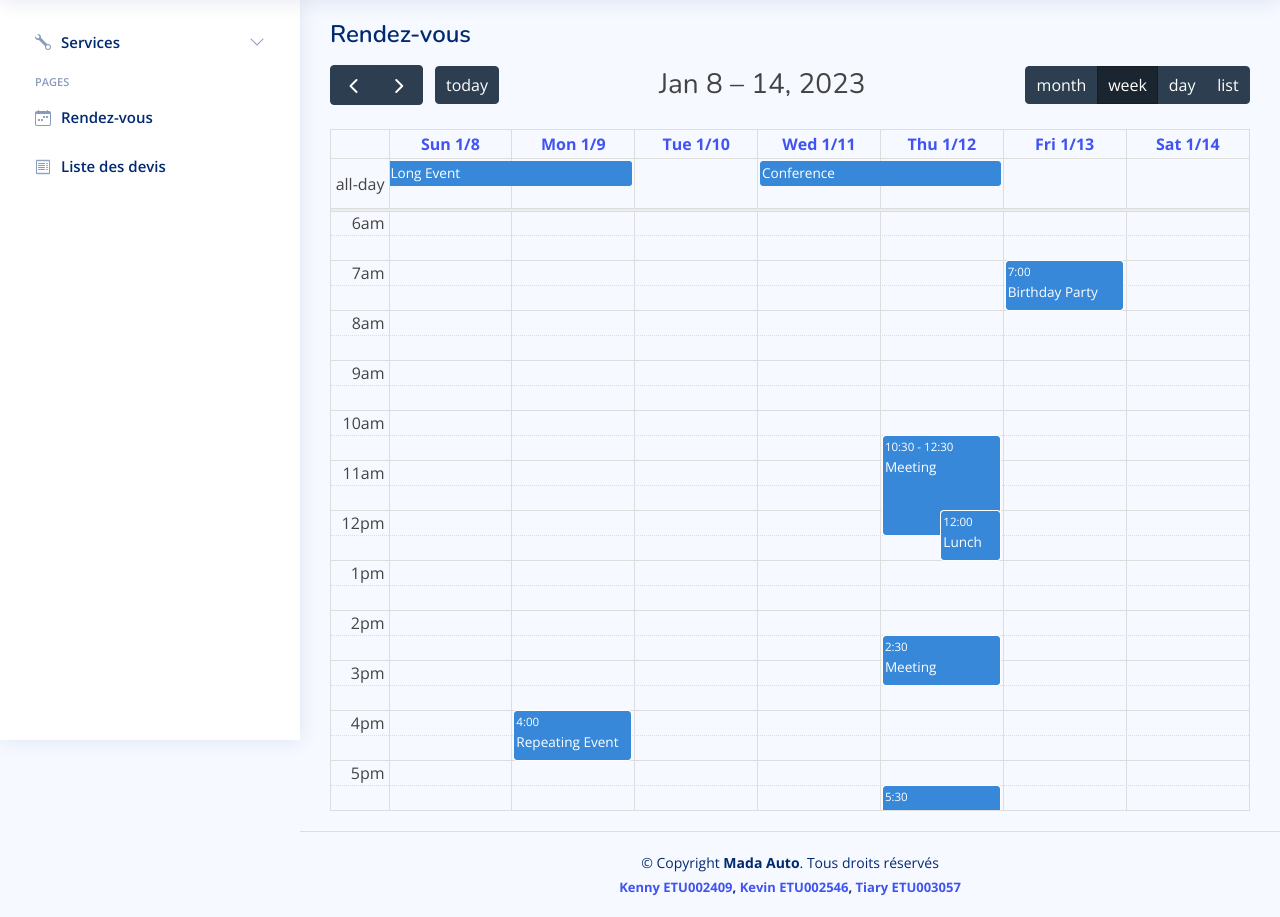
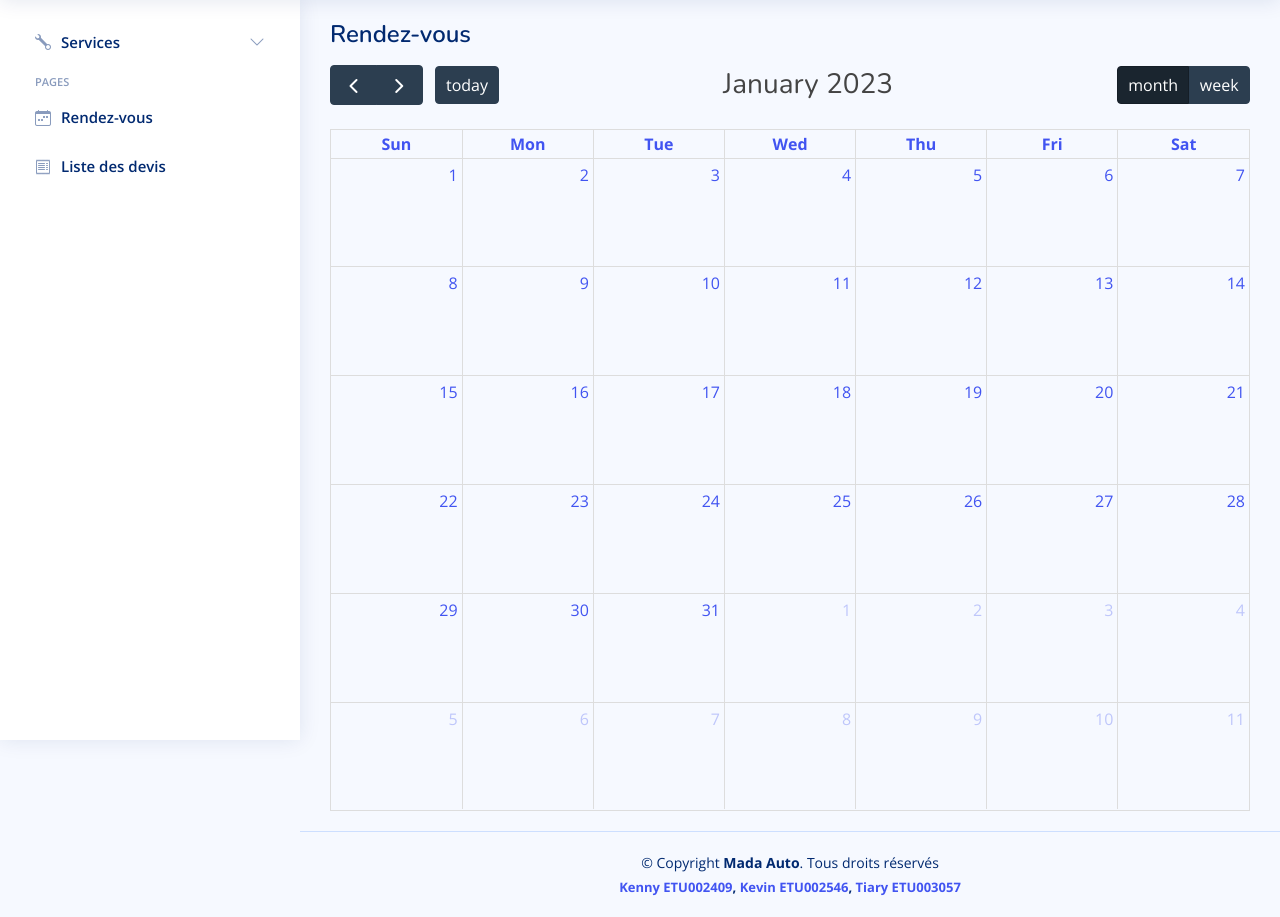
Before and after one commit to kenny516/CI3Template, a CodeIgniter app: page /Garage-automobile/BackOffice/appointment in a window 1280 px wide. Shown: the part 60-977 px from the top of the page. Run offline with CodeIgniter, Linux system fonts and the light colour scheme; lists and menus that the app fills with data are empty; some libraries are stand-ins or nearby versions.

Commit message:
calendar done

```diff
--- a/application/config/autoload.php
+++ b/application/config/autoload.php
@@ -58,7 +58,7 @@ $autoload['packages'] = array();
 |
 |	$autoload['libraries'] = array('user_agent' => 'ua');
 */
-$autoload['libraries'] = array('database', 'session');
+$autoload['libraries'] = array('session');
 
 /*
 | -------------------------------------------------------------------
--- a/application/controllers/BackOffice.php
+++ b/application/controllers/BackOffice.php
@@ -8,7 +8,7 @@ class BackOffice extends CI_Controller
     public function __construct()
     {
         parent::__construct();
-        $this->load->model('Admin_model');
+      //  $this->load->model('Admin_model');
         $this->load->helper('form');
     }
 
--- a/application/views/back-office/appointment.php
+++ b/application/views/back-office/appointment.php
@@ -1,80 +1,93 @@
-<script src='<?= base_url('assets/js/index.global.min.js'); ?>'></script>
+<style>
+    #calendar td.fc-day:hover {
+        cursor: pointer;
+        background-color: #ccf3cc;
+    }
+</style>
+
+<div id="calendar"></div>
+<div class="modal fade" id="appointmentModal" tabindex="-1" aria-labelledby="appointmentModal" aria-hidden="true">
+    <div class="modal-dialog modal-dialog-centered">
+        <div class="modal-content">
+            <div class="modal-header">
+                <h5 class="modal-title">Ajouter un rendez-vous</h5>
+                <button type="button" class="btn-close" data-bs-dismiss="modal" aria-label="Close"></button>
+            </div>
+            <div class="modal-body">
+                <form id="appointmentForm">
+                    <div class="mb-3">
+                        <label for="voiture" class="form-label">Voitures</label>
+                        <select id="voiture" name="voiture" class="form-select">
+                            <option>Jean marc 12 chevaux</option>
+                        </select>
+                    </div>
+                    <div class="mb-3">
+                        <label for="service" class="form-label">Types de services</label>
+                        <select id="service" name="service" class="form-select">
+                            <option>Service 1</option>
+                        </select>
+                    </div>
+                    <div class="mb-3">
+                        <label for="date-debut" class="form-label">Date de début</label>
+                        <input type="datetime-local" class="form-control" id="date-debut" name="date-debut">
+                    </div>
+                    <button type="submit" class="btn btn-primary">Confirmer</button>
+                </form>
+            </div>
+        </div>
+    </div>
+</div>
+
+<script src="<?= base_url('assets/js/index.global.min.js'); ?>"></script>
 <script>
+    let calendar;
+    const calendarElement = document.getElementById('calendar');
+    const appointmentModalElement = document.getElementById('appointmentModal');
+
     document.addEventListener('DOMContentLoaded', function() {
-        var calendarEl = document.getElementById('calendar');
-
-        var calendar = new FullCalendar.Calendar(calendarEl, {
+        calendar = new FullCalendar.Calendar(calendarElement, {
             initialDate: '2023-01-12',
-            initialView: 'timeGridWeek',
+            initialView: 'dayGridMonth',
             nowIndicator: true,
             headerToolbar: {
                 left: 'prev,next today',
                 center: 'title',
-                right: 'dayGridMonth,timeGridWeek,timeGridDay,listWeek'
+                right: 'dayGridMonth,timeGridWeek'
             },
-            navLinks: true, // can click day/week names to navigate views
+            navLinks: true,
+            selectMirror: true,
             editable: true,
-            selectable: true,
-            selectMirror: true,
-            dayMaxEvents: true, // allow "more" link when too many events
-            events: [
-                {
-                    title: 'All Day Event',
-                    start: '2023-01-01',
-                },
-                {
-                    title: 'Long Event',
-                    start: '2023-01-07',
-                    end: '2023-01-10'
-                },
-                {
-                    groupId: 999,
-                    title: 'Repeating Event',
-                    start: '2023-01-09T16:00:00'
-                },
-                {
-                    groupId: 999,
-                    title: 'Repeating Event',
-                    start: '2023-01-16T16:00:00'
-                },
-                {
-                    title: 'Conference',
-                    start: '2023-01-11',
-                    end: '2023-01-13'
-                },
-                {
-                    title: 'Meeting',
-                    start: '2023-01-12T10:30:00',
-                    end: '2023-01-12T12:30:00'
-                },
-                {
-                    title: 'Lunch',
-                    start: '2023-01-12T12:00:00'
-                },
-                {
-                    title: 'Meeting',
-                    start: '2023-01-12T14:30:00'
-                },
-                {
-                    title: 'Happy Hour',
-                    start: '2023-01-12T17:30:00'
-                },
-                {
-                    title: 'Dinner',
-                    start: '2023-01-12T20:00:00'
-                },
-                {
-                    title: 'Birthday Party',
-                    start: '2023-01-13T07:00:00'
-                },
-                {
-                    title: 'Click for Google',
-                    url: 'http://google.com/',
-                    start: '2023-01-28'
-                }
-            ]
+            dayMaxEvents: true,
+            dateClick: function(info) {
+                document.getElementById('date-debut').value = info.startStr;
+                const appointmentModal = new bootstrap.Modal(appointmentModalElement, {
+                    keyboard: false
+                });
+                appointmentModal.show();
+            },
+            dayCellDidMount: function(arg) {
+                arg.el.classList.add('fc-day');
+            },
+            events: []
         });
+
         calendar.render();
     });
+
+    // Handle form submission
+    document.getElementById('appointmentForm').addEventListener('submit', function(event) {
+        event.preventDefault();
+        const voiture = document.getElementById('voiture').value;
+        const service = document.getElementById('service').value;
+        const dateDebut = document.getElementById('date-debut').value;
+
+        console.log(dateDebut)
+        calendar.addEvent({
+            title: voiture + ' - ' + service,
+            start: dateDebut,
+        });
+
+        const modal = bootstrap.Modal.getInstance(appointmentModalElement);
+        modal.hide();
+    });
 </script>
-<div id='calendar'></div>
```
